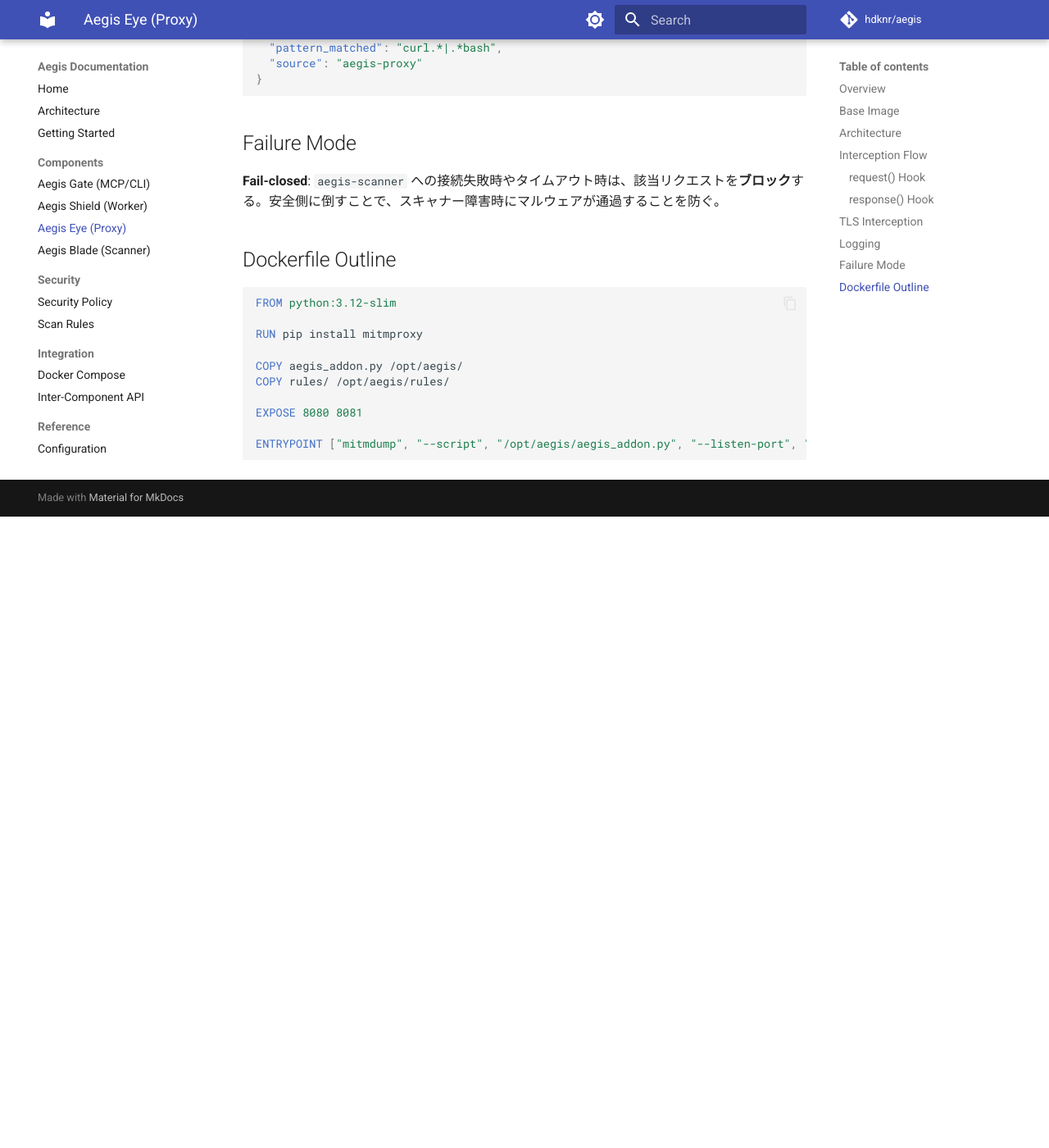
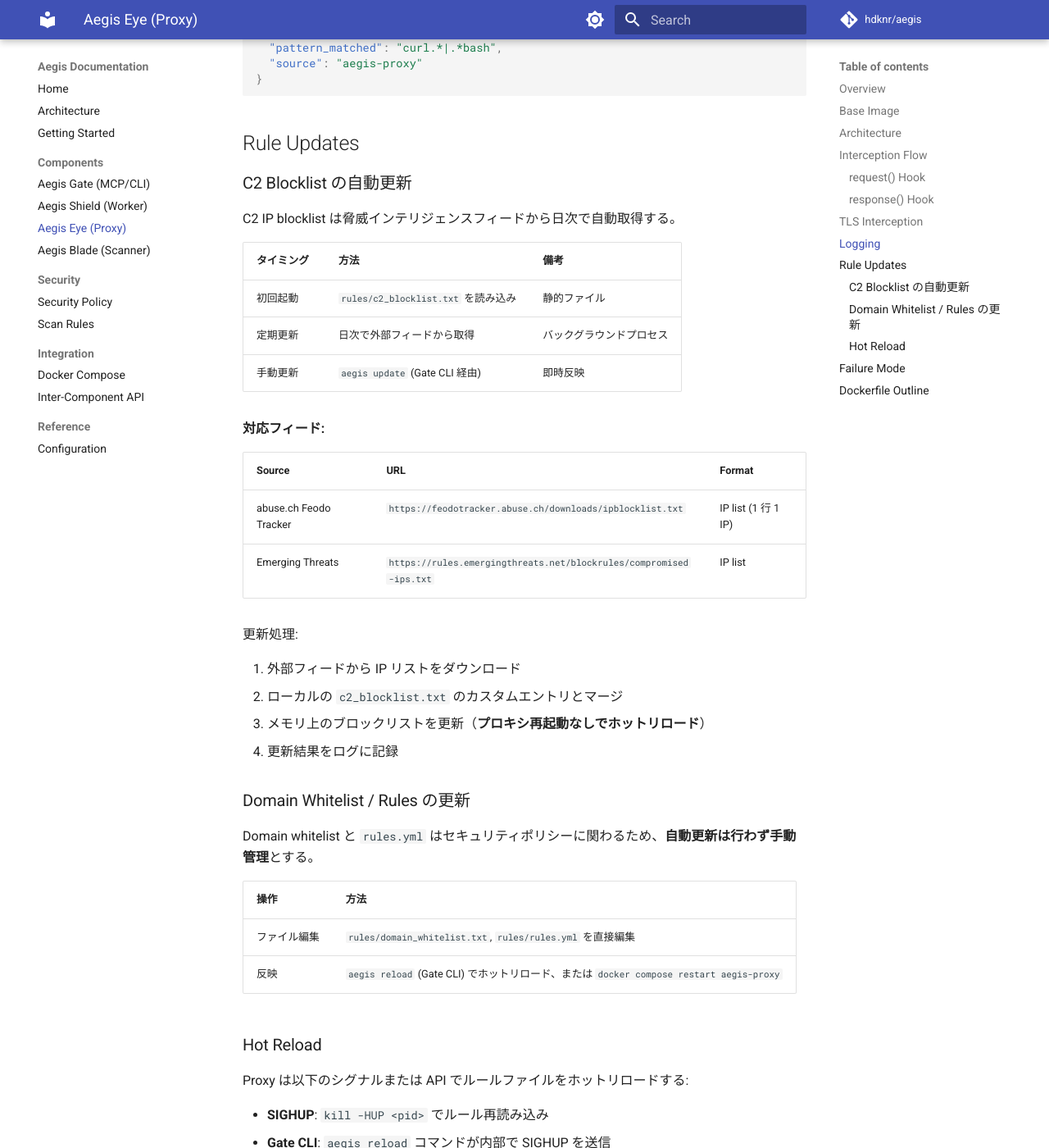
Before and after one commit to hdknr/aegis, an MkDocs documentation site: the page built from docs/components/proxy.md, in a window 1280 px wide and 1400 px high, scrolled down 2589 px. Shown: the whole window at 82% size. Built offline with MkDocs 1.6.1 and Material for MkDocs 9.7.7, drawn with Linux system fonts in a browser that asks for light colours; comment, search, counter and statistics services are not loaded; before the commit the page ends 3219 px from its top, so only the background shows below that; some of the changed text lies outside the part shown.

Commit message:
docs: add definition update strategy for scanner and proxy
Scanner:
- ClamAV DB: freshclam on startup + every 6h, clamd auto-reloads
- Trivy DB: download on startup + daily update, skip-db-update on scan
- POST /update API for manual trigger
- trivy-db Docker volume for persistence

Proxy:
- C2 blocklist: daily auto-fetch from threat intelligence feeds
  (abuse.ch Feodo Tracker, Emerging Threats)
- Hot reload via SIGHUP or aegis reload command
- Domain whitelist and rules.yml remain manual-only

Gate:
- aegis update command (--clamav, --trivy, --c2 flags)
- aegis reload command for proxy rule hot reload
- aegis_update MCP tool

Co-Authored-By: Claude Opus 4.6 (1M context) <noreply@anthropic.com>

````diff
--- a/docs/components/proxy.md
+++ b/docs/components/proxy.md
@@ -104,6 +104,68 @@ volumes:
 }
 ```
 
+## Rule Updates
+
+### C2 Blocklist の自動更新
+
+C2 IP blocklist は脅威インテリジェンスフィードから日次で自動取得する。
+
+| タイミング | 方法 | 備考 |
+|---|---|---|
+| 初回起動 | `rules/c2_blocklist.txt` を読み込み | 静的ファイル |
+| 定期更新 | 日次で外部フィードから取得 | バックグラウンドプロセス |
+| 手動更新 | `aegis update` (Gate CLI 経由) | 即時反映 |
+
+**対応フィード:**
+
+| Source | URL | Format |
+|---|---|---|
+| abuse.ch Feodo Tracker | `https://feodotracker.abuse.ch/downloads/ipblocklist.txt` | IP list (1 行 1 IP) |
+| Emerging Threats | `https://rules.emergingthreats.net/blockrules/compromised-ips.txt` | IP list |
+
+更新処理:
+
+1. 外部フィードから IP リストをダウンロード
+2. ローカルの `c2_blocklist.txt` のカスタムエントリとマージ
+3. メモリ上のブロックリストを更新（**プロキシ再起動なしでホットリロード**）
+4. 更新結果をログに記録
+
+### Domain Whitelist / Rules の更新
+
+Domain whitelist と `rules.yml` はセキュリティポリシーに関わるため、**自動更新は行わず手動管理**とする。
+
+| 操作 | 方法 |
+|---|---|
+| ファイル編集 | `rules/domain_whitelist.txt`, `rules/rules.yml` を直接編集 |
+| 反映 | `aegis reload` (Gate CLI) でホットリロード、または `docker compose restart aegis-proxy` |
+
+### Hot Reload
+
+Proxy は以下のシグナルまたは API でルールファイルをホットリロードする:
+
+- **SIGHUP**: `kill -HUP <pid>` でルール再読み込み
+- **Gate CLI**: `aegis reload` コマンドが内部で SIGHUP を送信
+
+```bash
+# Gate CLI でホットリロード
+aegis reload
+
+# 手動でホットリロード
+docker compose exec aegis-proxy kill -HUP 1
+```
+
+ホットリロード時のログ:
+
+```json
+{
+  "timestamp": "2026-03-23T12:00:00Z",
+  "action": "rules_reloaded",
+  "domain_whitelist_count": 12,
+  "c2_blocklist_count": 1543,
+  "dangerous_patterns_count": 7
+}
+```
+
 ## Failure Mode
 
 **Fail-closed**: `aegis-scanner` への接続失敗時やタイムアウト時は、該当リクエストを**ブロック**する。安全側に倒すことで、スキャナー障害時にマルウェアが通過することを防ぐ。
````
Also changed, not shown: docs/components/gate.md (+29 -0 lines), docs/components/scanner.md (+47 -5 lines), docs/integration/docker-compose.md (+4 -0 lines).
